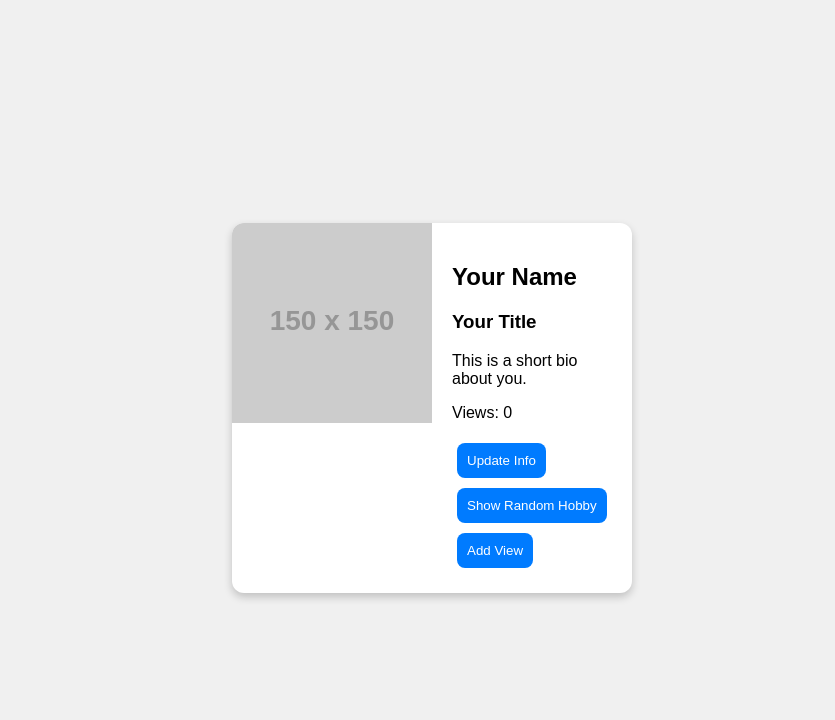
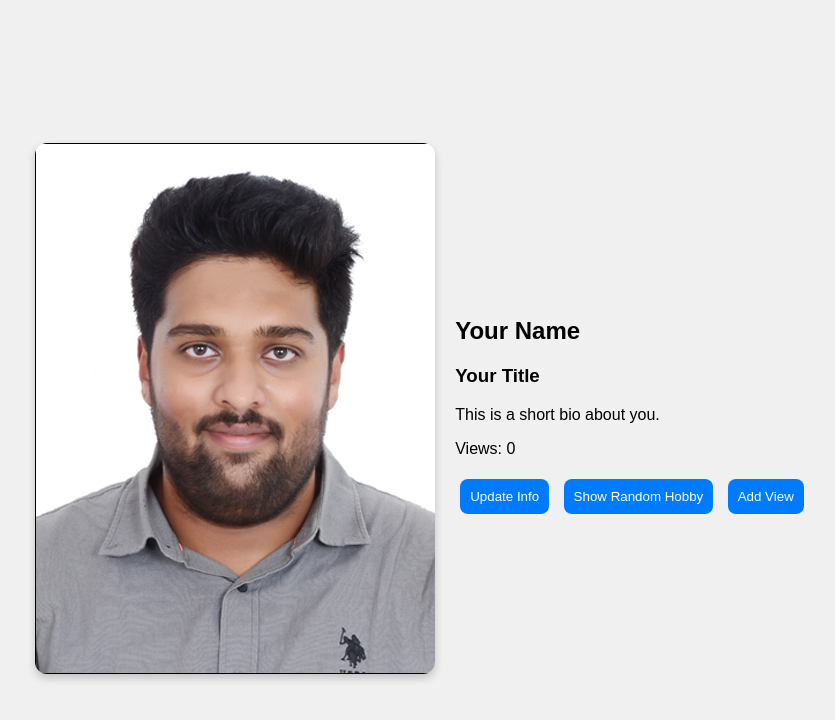
Before and after one commit to pranayreddy-0077/class-activity-profile-card., a plain HTML site: page index.html in a window 1280 px wide. Shown: the whole page, without its empty margins (208-1043 px from the left). Drawn offline with Linux system fonts and the light colour scheme; placeholder pictures from the web are drawn by us.

Commit message:
Update index.html

```diff
--- a/index.html
+++ b/index.html
@@ -8,10 +8,12 @@
   <script src="script.js" defer></script>
 </head>
 <body>
-  <div class="profile-card">
-    <div class="profile-img">
-      <img src="https://via.placeholder.com/150" alt="Profile Picture">
-    </div>
+ <div class="profile-card">
+  <img src="IMG_0840.png" alt="My Profile Picture" class="profile-pic">
+  <h2>Pranay Reddy</h2>
+  <h3>Student | Information Systems</h3>
+  <p>Hello! I’m learning web development and building interactive projects.</p>
+</div>
     <div class="profile-info">
       <h2 id="name">Your Name</h2>
       <h3 id="title">Your Title</h3>
```
